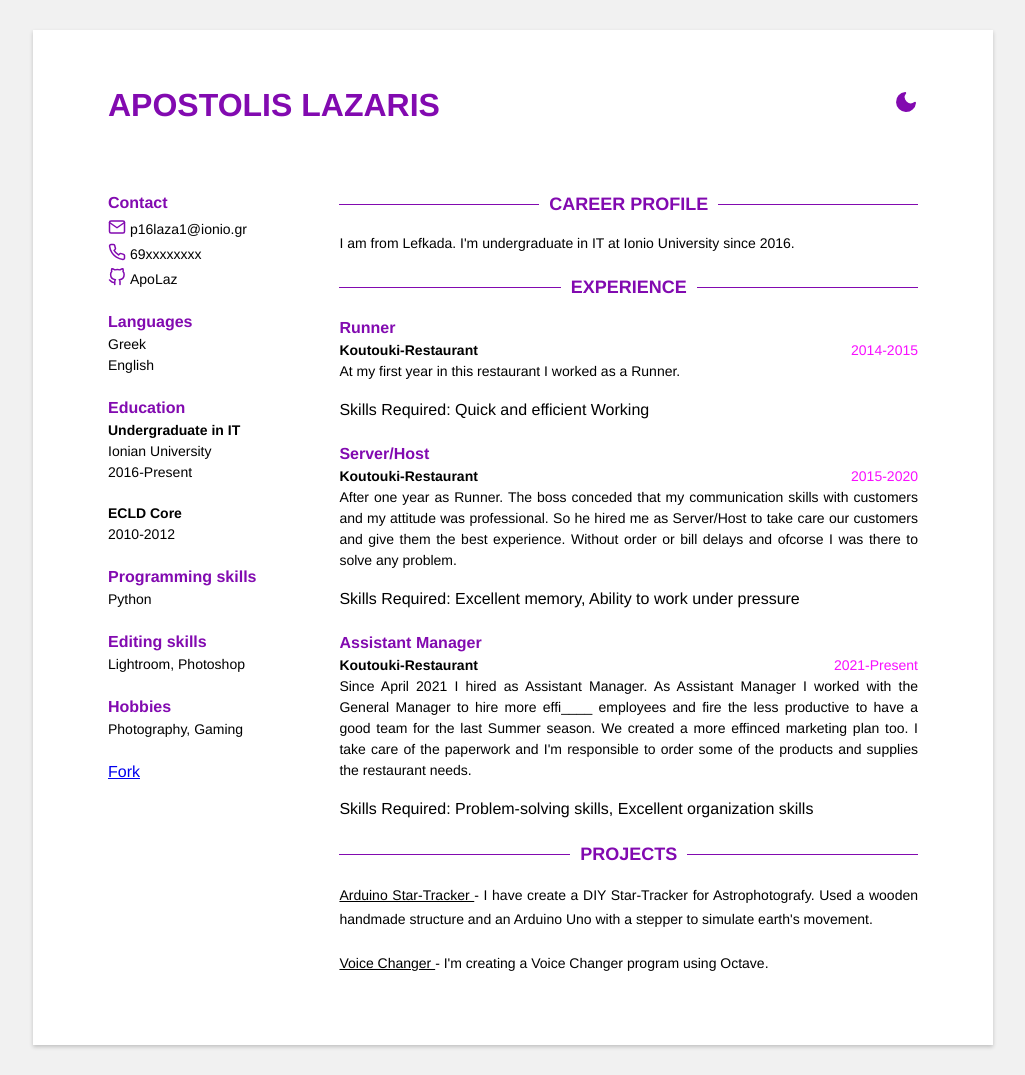
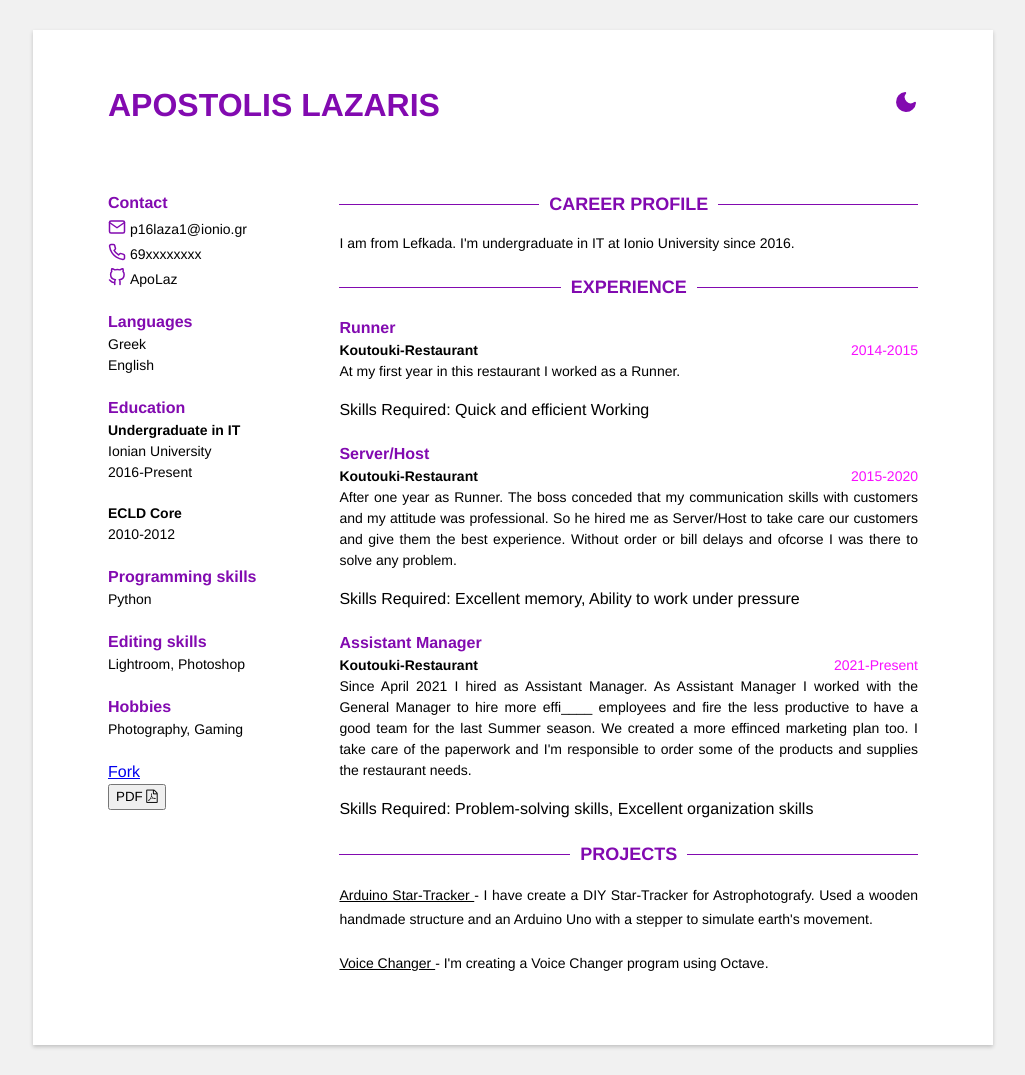
Before and after one commit to ApoLaz/my-cv, a Jekyll site: the page built from index.html, in a window 1280 px wide. Shown: the whole page, without its empty margins (127-1152 px from the left). Built offline with Jekyll 4.4.1, drawn with Linux system fonts in a browser that asks for light colours.

Commit message:
auto generating a pdf for cv

```diff
--- /dev/null
+++ b/_includes/pdf.html
@@ -0,0 +1,16 @@
+<!DOCTYPE html>
+<html>
+
+<link rel="stylesheet" href="https://cdnjs.cloudflare.com/ajax/libs/font-awesome/4.7.0/css/font-awesome.min.css">
+
+<body>
+
+<a href = "https://raw.githubusercontent.com/ApoLaz/my-cv/master/pdf/my-cv.pdf">
+
+<button style ="font-size:53x19px">PDF
+<i class = "fa fa-file-pdf-o">
+</i>
+</button>
+</a>
+</body>
+</html>
--- a/index.html
+++ b/index.html
@@ -11,6 +11,7 @@ layout: default
       {% include skills.html %}
       {% include hobbies.html %}
       {% include fork.html %}
+      {% include pdf.html %}
     </div>
 
     <div class="main">
```
Also changed, not shown: 2 other files.
